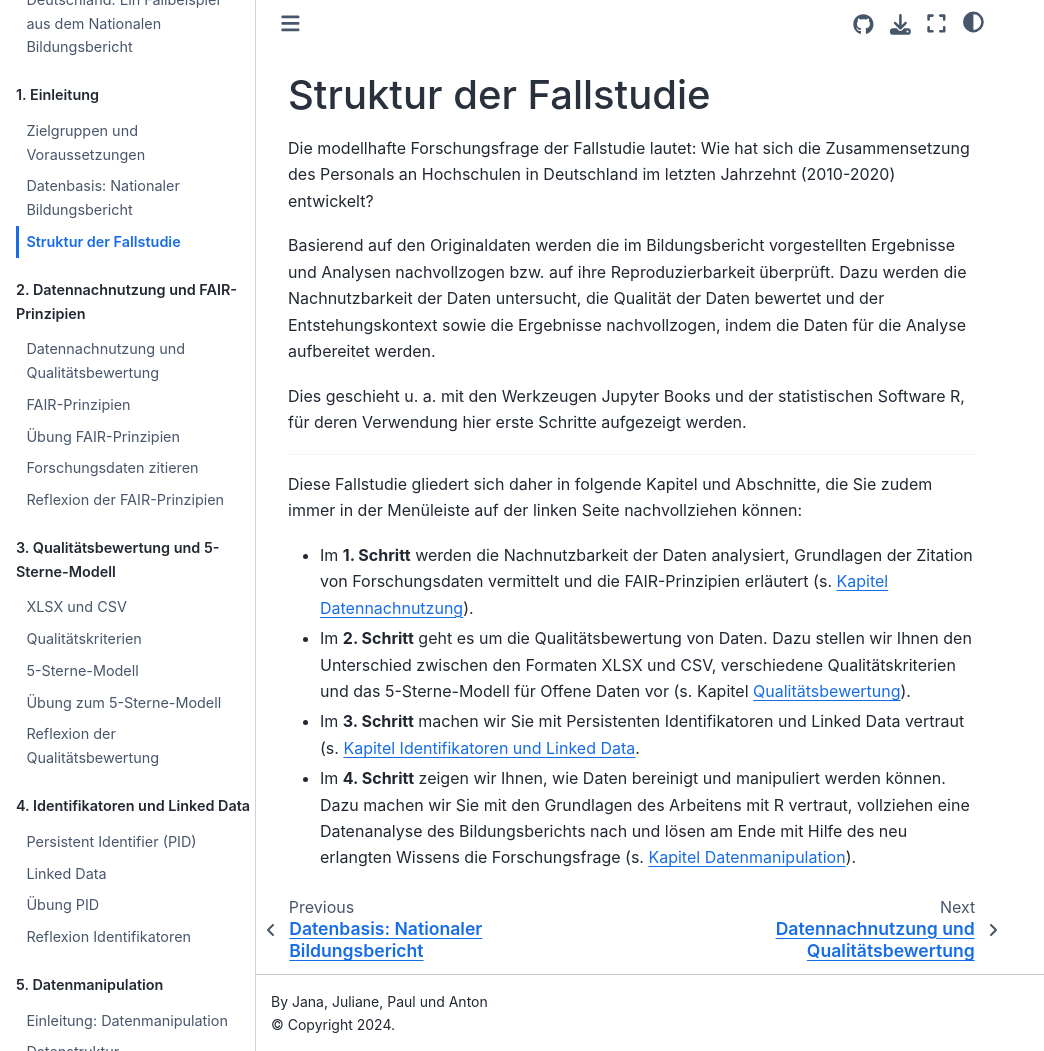
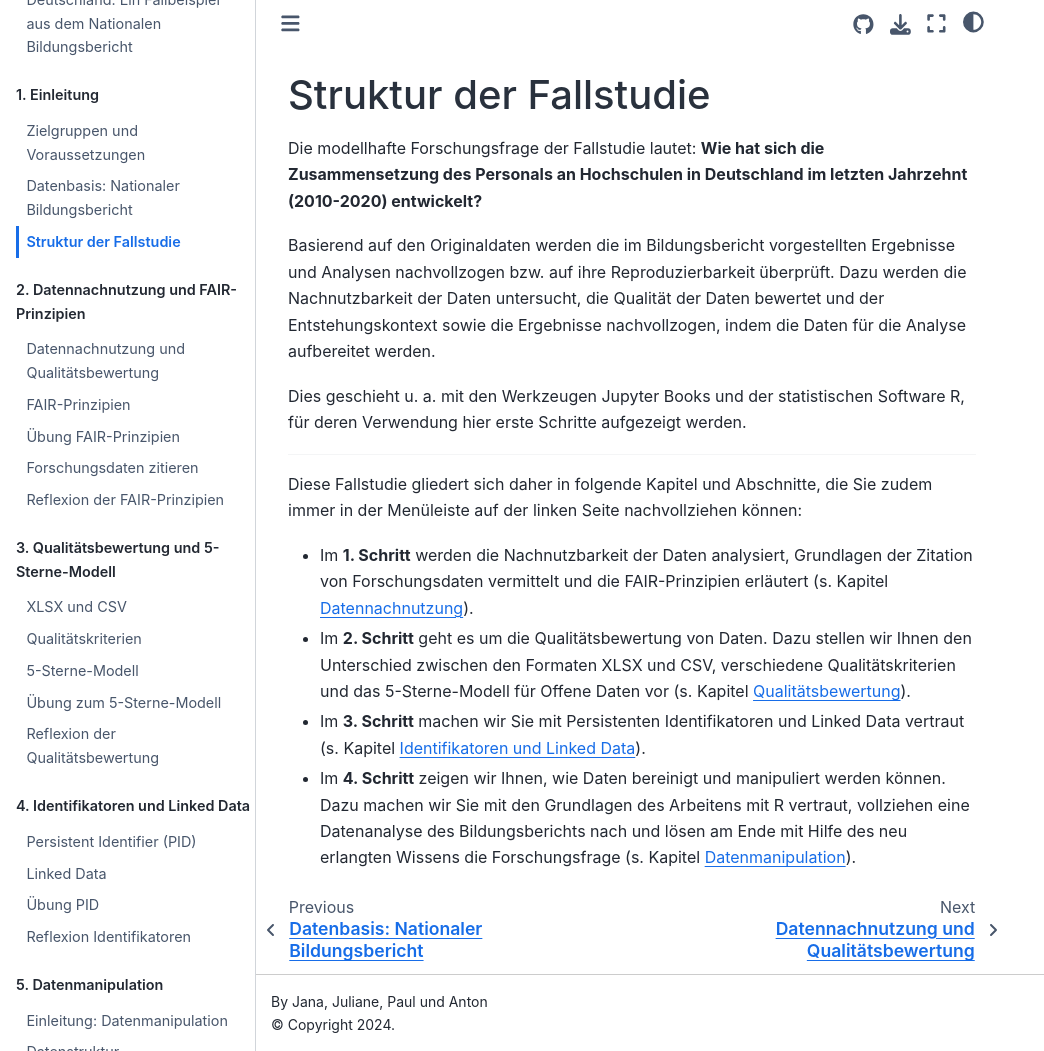
Before and after one commit to quadriga-dk/Tabelle-Fallstudie-1, a Jupyter Book: the page built from Markdown/04_Struktur_Fallstudie.md, in a window 1280 px wide and 1051 px high. Shown: the whole window, without its empty margins (0-1044 px from the left). Built offline with Jupyter Book 1.0.4 settings and Sphinx 7.4.7 and the Sphinx Book theme 1.1.4, drawn with Linux system fonts in a browser that asks for light colours.

```diff
--- a/Markdown/04_Struktur_Fallstudie.md
+++ b/Markdown/04_Struktur_Fallstudie.md
@@ -1,7 +1,7 @@
 # Struktur der Fallstudie
 
 
-Die modellhafte Forschungsfrage der Fallstudie lautet: Wie hat sich die Zusammensetzung des Personals an Hochschulen in Deutschland im letzten Jahrzehnt (2010-2020) entwickelt?
+Die modellhafte Forschungsfrage der Fallstudie lautet: **Wie hat sich die Zusammensetzung des Personals an Hochschulen in Deutschland im letzten Jahrzehnt (2010-2020) entwickelt?**
 
 Basierend auf den Originaldaten werden die im Bildungsbericht vorgestellten Ergebnisse und Analysen nachvollzogen bzw. auf ihre Reproduzierbarkeit überprüft. Dazu werden die Nachnutzbarkeit der Daten untersucht, die Qualität der Daten bewertet und der Entstehungskontext sowie die Ergebnisse nachvollzogen, indem die Daten für die Analyse aufbereitet werden.
 
@@ -13,10 +13,10 @@ Dies geschieht u. a. mit den Werkzeugen Jupyter Books und der statistischen Soft
 
 Diese Fallstudie gliedert sich daher in folgende Kapitel und Abschnitte, die Sie zudem immer in der Menüleiste auf der linken Seite nachvollziehen können:
 
-- Im **1. Schritt** werden die Nachnutzbarkeit der Daten analysiert, Grundlagen der Zitation von Forschungsdaten vermittelt und die FAIR-Prinzipien erläutert (s. [Kapitel Datennachnutzung](Datennachnutzung)).
+- Im **1. Schritt** werden die Nachnutzbarkeit der Daten analysiert, Grundlagen der Zitation von Forschungsdaten vermittelt und die FAIR-Prinzipien erläutert (s. Kapitel [Datennachnutzung](Datennachnutzung)).
 
 - Im **2. Schritt** geht es um die Qualitätsbewertung von Daten. Dazu stellen wir Ihnen den Unterschied zwischen den Formaten XLSX und CSV, verschiedene Qualitätskriterien und das 5-Sterne-Modell für Offene Daten vor (s. Kapitel [Qualitätsbewertung](Qualitätsbewertung)).
 
-- Im **3. Schritt** machen wir Sie mit Persistenten Identifikatoren und Linked Data vertraut (s. [Kapitel Identifikatoren und Linked Data](PID).
+- Im **3. Schritt** machen wir Sie mit Persistenten Identifikatoren und Linked Data vertraut (s. Kapitel [Identifikatoren und Linked Data](PID)).
 
-- Im **4. Schritt** zeigen wir Ihnen, wie Daten bereinigt und manipuliert werden können. Dazu machen wir Sie mit den Grundlagen des Arbeitens mit R vertraut, vollziehen eine Datenanalyse des Bildungsberichts nach und lösen am Ende mit Hilfe des neu erlangten Wissens die Forschungsfrage (s. [Kapitel Datenmanipulation](Datenmanipulation)).
+- Im **4. Schritt** zeigen wir Ihnen, wie Daten bereinigt und manipuliert werden können. Dazu machen wir Sie mit den Grundlagen des Arbeitens mit R vertraut, vollziehen eine Datenanalyse des Bildungsberichts nach und lösen am Ende mit Hilfe des neu erlangten Wissens die Forschungsfrage (s. Kapitel [Datenmanipulation](Datenmanipulation)).
```
